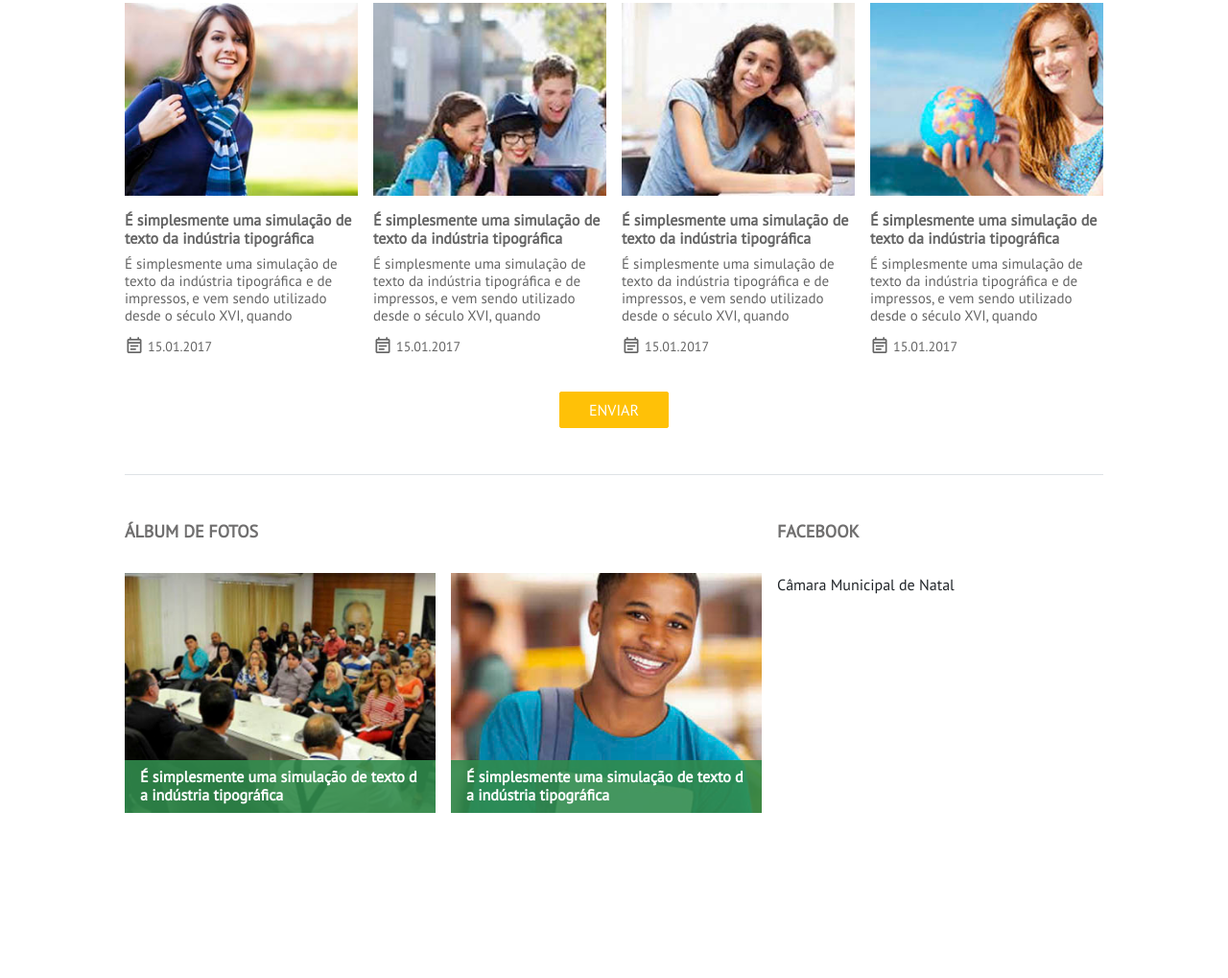
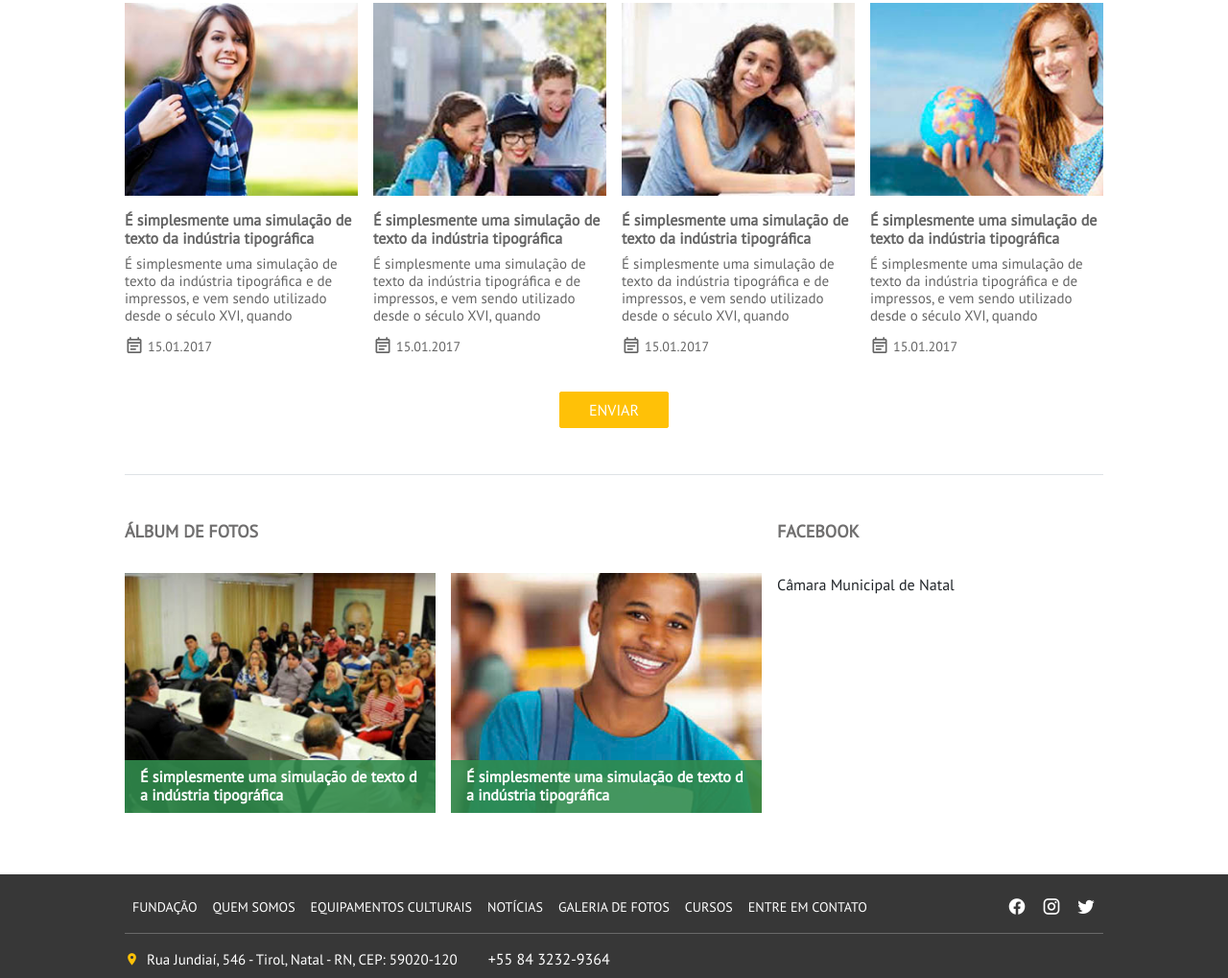
Before and after one commit to lucasnr/maxmeio-frontend-challenge, a plain HTML site: page src/index.html in a window 1280 px wide. Shown: the part 717-1736 px from the top of the page at 96% size. Before the commit the page ends 1628 px from the top, so only its background shows below. Drawn offline with nearby package versions, Linux system fonts and the light colour scheme.

Commit message:
Create footer

```diff
--- /dev/null
+++ b/src/assets/css/footer.css
@@ -0,0 +1,35 @@
+.footer {
+  background-color: #373737;
+}
+
+.footer hr {
+  border-color: rgba(255, 255, 255, 0.25);
+  margin-top: 0px;
+}
+
+.footer .footer__social-media li a {
+  border-radius: 0.25rem;
+  font-size: 1.25rem;
+  padding: 0.25rem 0.5rem;
+}
+
+.footer .footer__navbar .nav-link {
+  font-size: 0.875rem;
+  padding: 0.375rem;
+}
+
+.footer a:hover,
+.footer a:hover {
+  background-color: rgba(0, 0, 0, 0.375);
+  color: inherit;
+}
+
+.footer .footer__contact {
+  font-size: 0.9375rem;
+}
+
+@media (min-width: 992px) {
+  .footer .footer__navbar .nav-link {
+    padding: 1rem 0.5rem;
+  }
+}
--- a/src/index.html
+++ b/src/index.html
@@ -26,6 +26,7 @@
     <link rel="stylesheet" href="./assets/css/news.css" />
     <link rel="stylesheet" href="./assets/css/latest-news.css" />
     <link rel="stylesheet" href="./assets/css/album.css" />
+    <link rel="stylesheet" href="./assets/css/footer.css" />
   </head>
   <body>
     <script
@@ -300,6 +301,7 @@
               </div>
             </div>
           </div>
+
           <div
             class="col-12 col-sm-6 mt-4 mt-lg-0 col-lg-4 px-0 pr-sm-2 pr-lg-0"
           >
@@ -330,6 +332,75 @@
       </section>
     </main>
 
+    <footer class="footer py-4 py-lg-2 text-white">
+      <div class="container-lg">
+        <div
+          class="d-flex flex-column flex-lg-row justify-content-between align-items-center"
+        >
+          <nav class="footer__navbar w-100">
+            <ul
+              class="d-flex flex-column flex-sm-row flex-wrap justify-content-center justify-content-lg-start m-0 text-uppercase"
+            >
+              <li class="nav-item active">
+                <a href="#" class="nav-link">Fundação</a>
+              </li>
+              <li class="nav-item">
+                <a href="#" class="nav-link">Quem somos</a>
+              </li>
+              <li class="nav-item">
+                <a href="#" class="nav-link">Equipamentos culturais</a>
+              </li>
+              <li class="nav-item">
+                <a href="#" class="nav-link">Notícias</a>
+              </li>
+              <li class="nav-item">
+                <a href="#" class="nav-link">Galeria de Fotos</a>
+              </li>
+              <li class="nav-item">
+                <a href="#" class="nav-link">Cursos</a>
+              </li>
+              <li class="nav-item">
+                <a href="#" class="nav-link">Entre em contato</a>
+              </li>
+            </ul>
+          </nav>
+
+          <ul class="d-flex m-0 my-2 my-lg-0 footer__social-media">
+            <li>
+              <a href="#" class="d-flex">
+                <i class="mdi mdi-facebook"></i>
+              </a>
+            </li>
+            <li>
+              <a href="#" class="d-flex">
+                <i class="mdi mdi-instagram"></i>
+              </a>
+            </li>
+            <li>
+              <a href="#" class="d-flex"><i class="mdi mdi-twitter"></i></a>
+            </li>
+          </ul>
+        </div>
+
+        <hr />
+
+        <div
+          class="footer__contact d-flex flex-column flex-sm-row align-items-center justify-content-center justify-content-lg-start"
+        >
+          <address
+            class="footer__address m-0 d-flex align-items-center mr-4 mb-3 mb-sm-0"
+          >
+            <i class="mdi mdi-map-marker mr-2 text-warning"></i>
+            Rua Jundiaí, 546 - Tirol, Natal - RN, CEP: 59020-120
+          </address>
+          <h6 class="footer__phone m-0 d-flex align-items-center">
+            <i class="mdi mdi-cellphone-iphone mr-2 text-warning"></i>
+            +55 84 3232-9364
+          </h6>
+        </div>
+      </div>
+    </footer>
+
     <script
       src="https://code.jquery.com/jquery-3.4.1.slim.min.js"
       integrity="sha384-J6qa4849blE2+poT4WnyKhv5vZF5SrPo0iEjwBvKU7imGFAV0wwj1yYfoRSJoZ+n"
```
